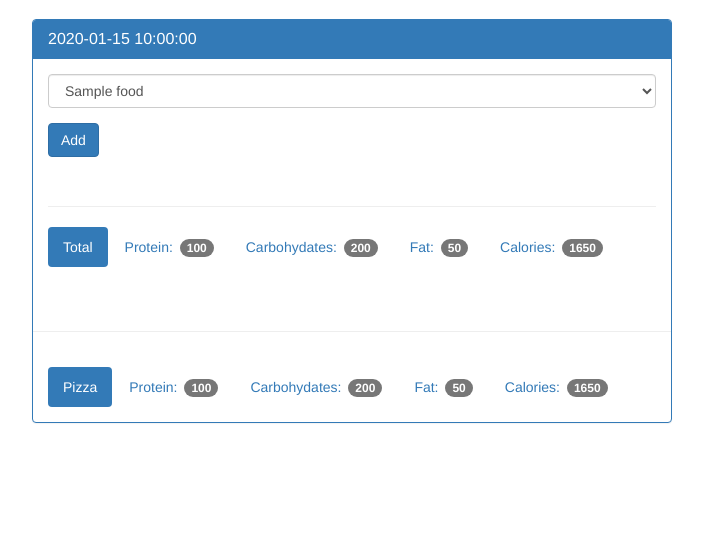
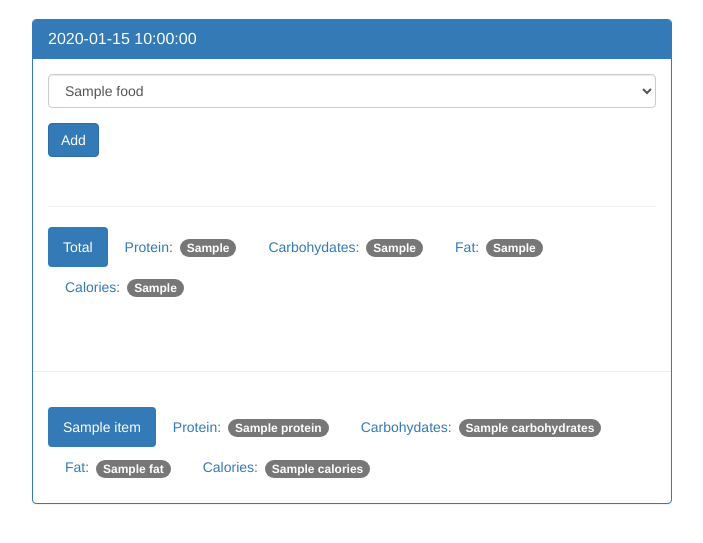
Before and after one commit to Dr-Immune/foodtracker, a Flask app: template templates/detail.html in a window 1280 px wide. Shown: the part 51-594 px from the top of the page, without its empty margins (288-991 px from the left). Run offline with Flask 2, Linux system fonts and the light colour scheme; the template is opened without the code that fills it: most values are stand-ins (such as "Sample title", 1, 10 or a date in 2020); some libraries are stand-ins or nearby versions.

Commit message:
date on detail page now load with right date and right format of date - you can add food to specific day

```diff
--- a/app.py
+++ b/app.py
@@ -44,14 +44,33 @@ def add_food():
 
 
 
-@app.route('/detail', defaults={'date': datetime.now().date()})
-@app.route('/detail/<date>', defaults={'date': datetime.now()})
+@app.route('/detail', defaults={'date': datetime.now().date()}, methods=['POST', 'GET'])
+@app.route('/detail/<date>', methods=['POST', 'GET'])
 def detail(date):
+    if type(date) == str:
+        date = datetime.strptime(date, '%Y-%m-%d').date()
+    cur = mysql.connection.cursor()
+    cur.execute('SELECT id FROM date WHERE date = %s', [date])
+    date_id = int(cur.fetchone()['id'])
+    if request.method == 'POST':
+        food_id = request.form['food-select']
+        if type(food_id) and type(date_id) == int:
+            cur.execute('INSERT INTO food_date(food_id, date_id) VALUES(%s, %s)', [food_id, date_id])
+            mysql.connection.commit()
     new_date = datetime.strftime(date, '%B %d, %Y')
-    cur = mysql.connection.cursor()
     cur.execute('SELECT id, name FROM foods ORDER BY name')
     foods = cur.fetchall()
-    return render_template('detail.html', date=new_date, foods=foods)
+    cur.execute('''SELECT name, protein, carbohydrates, fat, calories
+                    FROM foods JOIN food_date
+                    ON foods.id = food_date.food_id
+                    WHERE food_date.date_id = %s''', [date_id])
+    food_on_date = cur.fetchall()
+    cur.execute('''SELECT SUM(protein), SUM(carbohydrates), SUM(fat), SUM(calories)
+                    FROM food_date JOIN foods
+                    ON foods.id = food_date.food_id
+                    WHERE food_date.date_id = %s''', [date_id])
+    sum_result = cur.fetchone()
+    return render_template('detail.html', date=new_date, raw_date=date, foods=foods, food_on_date=food_on_date, sum_result=sum_result)
 
 if __name__ == "__main__":
     app.run(debug=True)
--- a/templates/detail.html
+++ b/templates/detail.html
@@ -19,12 +19,12 @@
     <nav class="navbar navbar-inverse navbar-fixed-top">
       <div class="container">
         <div class="navbar-header">
-          <a class="navbar-brand" href="#">Food Tracker</a>
+          <a class="navbar-brand" href="{{ url_for('home') }}">Food Tracker</a>
         </div>
         <div id="navbar" class="navbar-collapse collapse">
           <ul class="nav navbar-nav">
-            <li><a href="#">Home</a></li>
-            <li><a href="#">Add Food Item</a></li>
+            <li><a href="{{ url_for('home') }}">Home</a></li>
+            <li><a href="{{ url_for('add_food') }}">Add Food Item</a></li>
           </ul>
         </div>
       </div>
@@ -41,9 +41,9 @@
 
             <div class="panel-body">
 
-              <form method="POST" action="/">
+              <form method="POST" action="{{ url_for('detail', date=raw_date) }}">
                 <div class="form-group">
-                  <select class="form-control">
+                  <select class="form-control" name="food-select">
                     {% for food in foods %}
                     <option value="{{food['id']}}">{{food['name']}}</option>
                     {% endfor %}
@@ -58,26 +58,27 @@
 
               <ul class="nav nav-pills" role="tablist">
                 <li class="active"><a>Total</a></li>
-                <li><a>Protein: <span class="badge">100</span></a></li>
-                <li><a>Carbohydates: <span class="badge">200</span></a></li>
-                <li><a>Fat: <span class="badge">50</span></a></li>
-                <li><a>Calories: <span class="badge">1650</span></a></li>
+                <li><a>Protein: <span class="badge">{{ sum_result['SUM(protein)'] }}</span></a></li>
+                <li><a>Carbohydates: <span class="badge">{{ sum_result['SUM(carbohydrates)'] }}</span></a></li>
+                <li><a>Fat: <span class="badge">{{ sum_result['SUM(fat)'] }}</span></a></li>
+                <li><a>Calories: <span class="badge">{{ sum_result['SUM(calories)'] }}</span></a></li>
               </ul>
 
             </div>
 
             <div class="page-header"></div>
 
+            {% for item in food_on_date %}
             <div class="panel-body">
               <ul class="nav nav-pills" role="tablist">
-                <li class="active"><a>Pizza</a></li>
-                <li><a>Protein: <span class="badge">100</span></a></li>
-                <li><a>Carbohydates: <span class="badge">200</span></a></li>
-                <li><a>Fat: <span class="badge">50</span></a></li>
-                <li><a>Calories: <span class="badge">1650</span></a></li>
+                <li class="active"><a>{{ item['name'] }}</a></li>
+                <li><a>Protein: <span class="badge">{{ item['protein'] }}</span></a></li>
+                <li><a>Carbohydates: <span class="badge">{{ item['carbohydrates'] }}</span></a></li>
+                <li><a>Fat: <span class="badge">{{ item['fat'] }}</span></a></li>
+                <li><a>Calories: <span class="badge">{{ item['calories'] }}</span></a></li>
               </ul>
             </div>
-
+            {% endfor %}
           </div>
         </div>
       </div>
```
